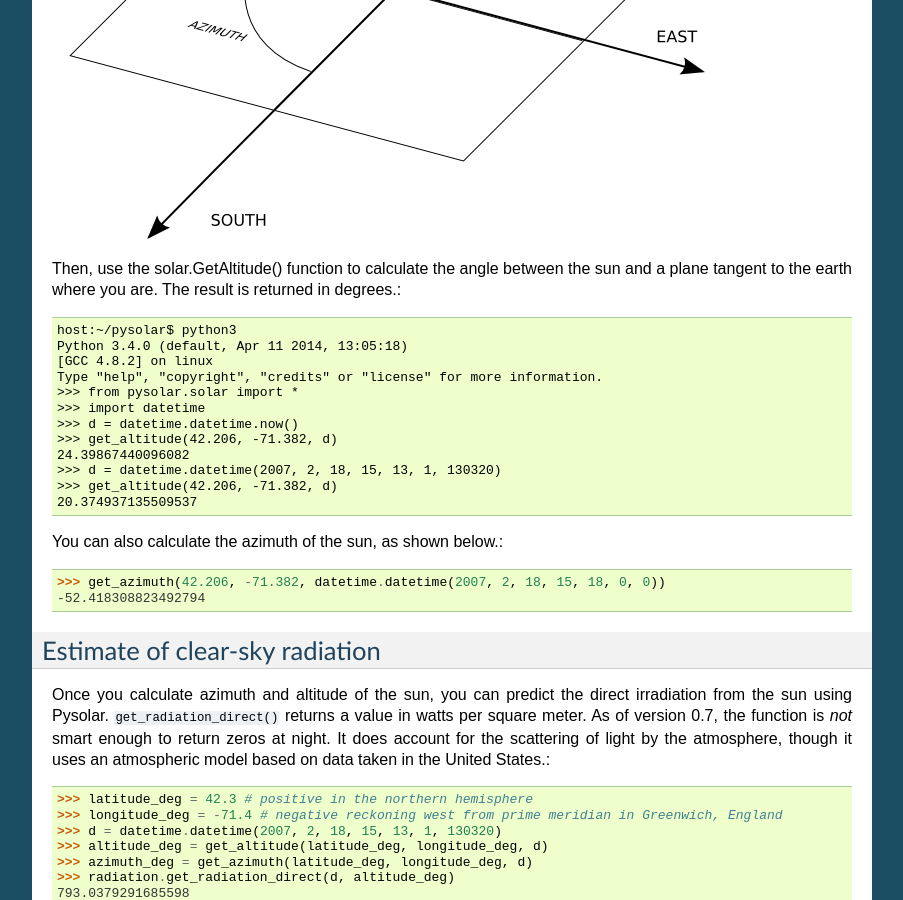
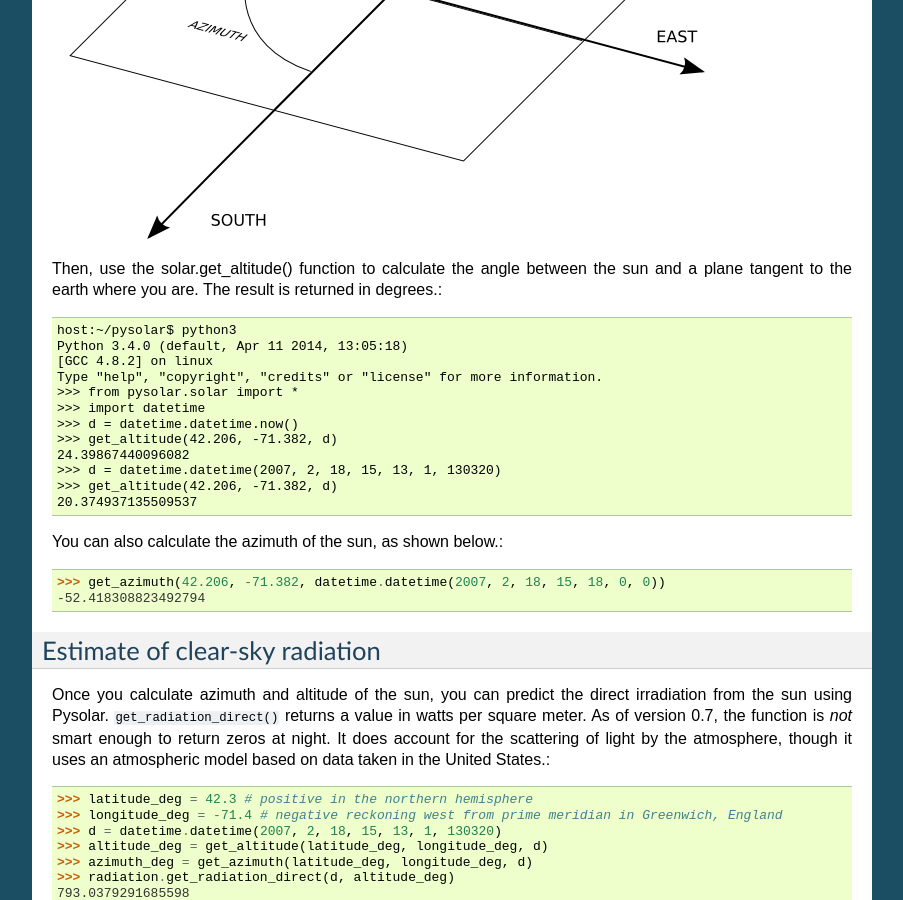
Before and after one commit to pingswept/pysolar, a Sphinx documentation site: the page built from doc/index.rst, in a window 1280 px wide and 900 px high, scrolled down 1458 px. Shown: the whole window, without its empty margins (198-1101 px from the left). Built offline with Sphinx 7.4.7, drawn with Linux system fonts in a browser that asks for light colours.

Commit message:
GetAltitude() changed to get_altitude() in doc
Code snippets had been changed, but the introductory text used the old function name.

```diff
--- a/doc/index.rst
+++ b/doc/index.rst
@@ -50,7 +50,7 @@ The reference frame for Pysolar is shown in the figure below. Altitude is reckon
 
 .. image:: img/reference_frame.png
 
-Then, use the solar.GetAltitude() function to calculate the angle between the sun and a plane tangent to the earth where you are. The result is returned in degrees.::
+Then, use the solar.get_altitude() function to calculate the angle between the sun and a plane tangent to the earth where you are. The result is returned in degrees.::
 
     host:~/pysolar$ python3
     Python 3.4.0 (default, Apr 11 2014, 13:05:18)
```
